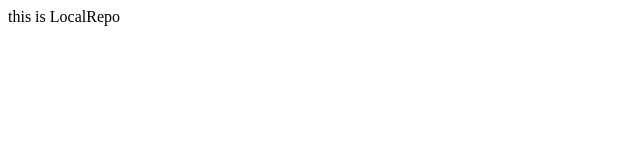
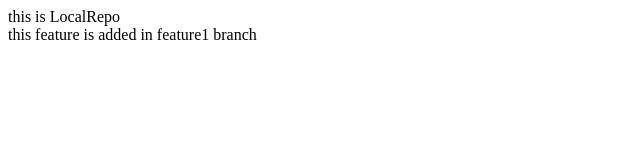
Before and after one commit to dhaval-narale/LocalRepo, a plain HTML site: page index.html in a window 1280 px wide. Shown: the whole page, without its empty margins (0-640 px from the left). Drawn offline with Linux system fonts and the light colour scheme.

Commit message:
feature1 branch added new feature

```diff
--- a/index.html
+++ b/index.html
@@ -1,3 +1,5 @@
 <p>
     this is LocalRepo
+    <br>
+    this feature is added in feature1 branch
 </p>
```
